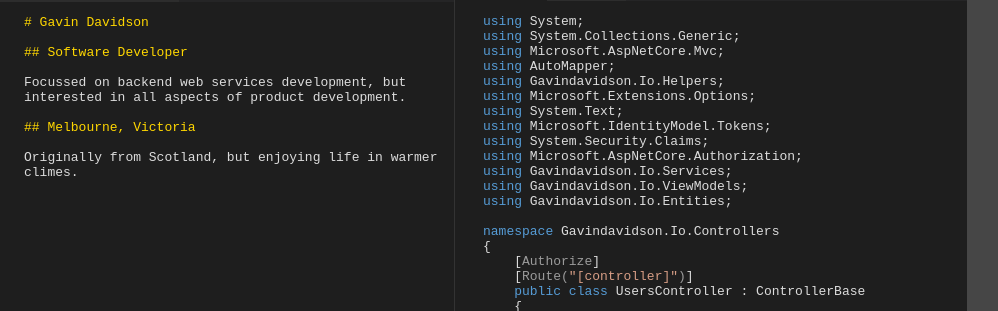
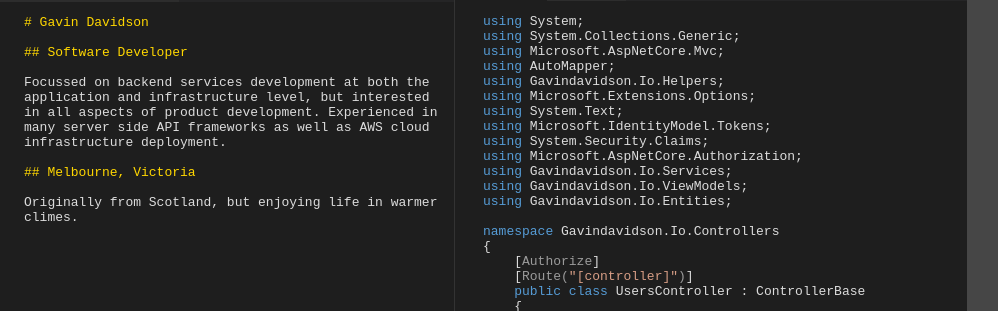
Before and after one commit to KombuchaShroomz/gavindavidson.io, a plain HTML site: page src/index.html in a window 1280 px wide. Shown: the part 53-364 px from the top of the page, 185-1183 px from the left. Drawn offline with nearby package versions, Linux system fonts and the light colour scheme; a web font is replaced by a local one.

Commit message:
Updated favicon, updated 'README' panel

```diff
--- a/src/index.html
+++ b/src/index.html
@@ -40,7 +40,7 @@
 
 ## Software Developer
 
-Focussed on backend web services development, but interested in all aspects of product development.
+Focussed on backend services development at both the application and infrastructure level, but interested in all aspects of product development. Experienced in many server side API frameworks as well as AWS cloud infrastructure deployment.
 
 ## Melbourne, Victoria
 
```
Also changed, not shown: src/favicon/android-chrome-192x192.png, src/favicon/android-chrome-512x512.png (deleted), src/favicon/apple-touch-icon.png, src/favicon/favicon-16x16.png, src/favicon/favicon-32x32.png, src/favicon/favicon.ico.
